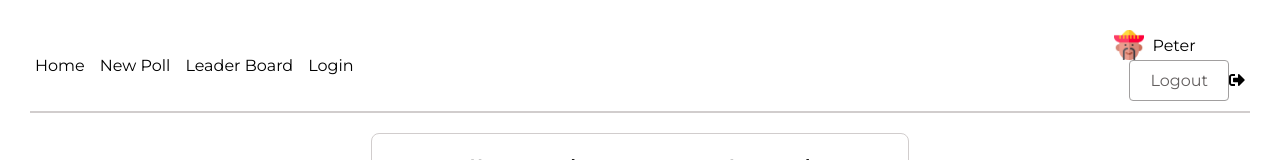
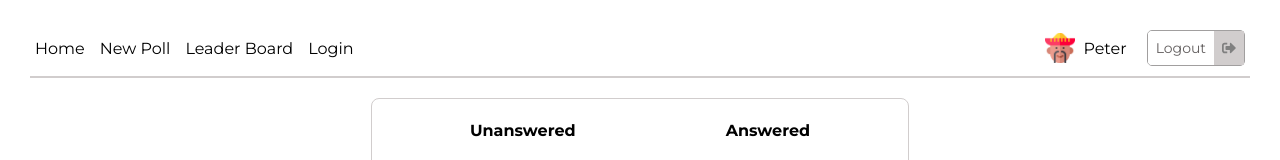
Before and after one commit to sara-elhawary/would-you-rather-app, a React (Vite) app: page / in a window 1280 px wide. Shown: the top 160 px of the page. Built offline with nearby package versions, Linux system fonts and the light colour scheme.

Commit message:
modify header css

```diff
--- a/src/components/header.module.css
+++ b/src/components/header.module.css
@@ -27,19 +27,32 @@
   /* border: red solid 1px; */
   margin-right: 15px;
 }
-.logout {
+.auth {
   margin-right: 5px;
   display: flex;
   flex-direction: row;
   align-items: center;
 }
+.logout {
+  border: rgb(161, 159, 159) solid 1px;
+  border-radius: 5px;
+  display: flex;
+  justify-self: center;
+  align-items: center;
+  /* padding: 8px 15px; */
+  margin-left: 20px;
+  font-size: 14px;
+}
+.logout:hover {
+  cursor: pointer;
+}
 .logoutBtn {
-  margin-left: 15px;
-  border: rgb(161, 159, 159) solid 1px;
-  padding: 10px 20px;
+  /* margin-right: 20px; */
+  padding: 8px;
   border-radius: 4px;
   background-color: white;
   color: rgb(99, 95, 95);
+  border: none;
 }
 
 .authUserInfo {
@@ -55,3 +68,11 @@
   align-items: center;
   margin-right: 8px;
 }
+.iconDiv {
+  background-color: #d1cdcd;
+  margin: 0;
+  padding: 8px;
+}
+.signOutIcon {
+  color: grey;
+}
```
